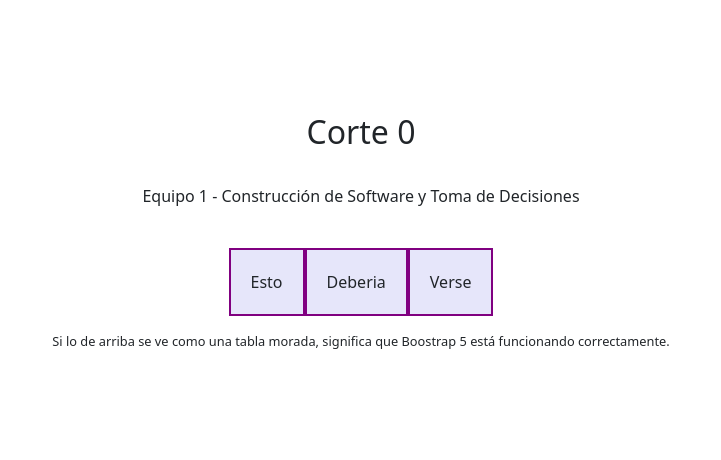
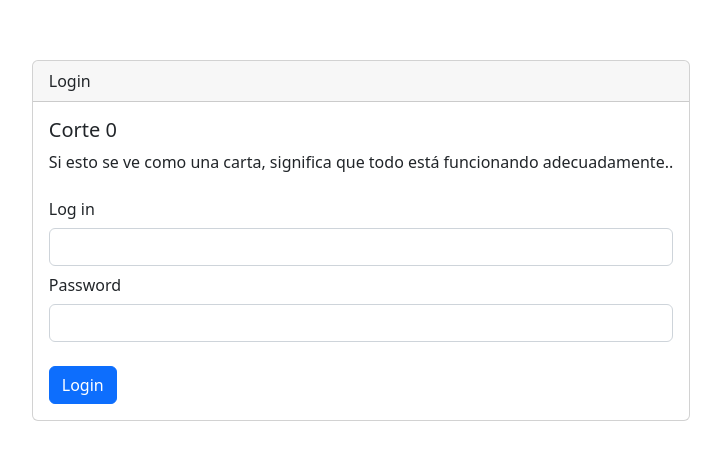
Before and after one commit to ITC2026/Corte_0, a plain HTML site: page index.html in a window 1280 px wide. Shown: the part 160-620 px from the top of the page, without its empty margins (279-1000 px from the left). Drawn offline with nearby package versions, Linux system fonts and the light colour scheme.

Commit message:
Added template html and css

```diff
--- a/index.html
+++ b/index.html
@@ -12,26 +12,40 @@
 
 <body>
     <div class="main-content">
-        <div class="text-center">
-            <h2>Corte 0</h2>
-            <br>
-            <p>Equipo 1 - Construcción de Software y Toma de Decisiones</p>
+        <div class="card">
+            <div class="card-header">
+                Login
+            </div>
+
+            <div class="card-body">
+                <h5 class="card-title">Corte 0</h5>
+                <p class="card-text">Si esto se ve como una carta, significa que todo está funcionando adecuadamente..
+                </p>
+
+                <form action="">
+                    <div class="col-auto">
+                        <label for="inputPassword6" class="col-form-label">Log in</label>
+                    </div>
+
+                    <div class="col-auto">
+                        <input class="form-control" type="text" aria-label="default input example">
+
+                    </div>
+
+                    <div class="col-auto">
+                        <label for="inputPassword6" class="col-form-label">Password</label>
+                    </div>
+                    <div class="col-auto">
+                        <input type="password" id="inputPassword6" class="form-control"
+                            aria-describedby="passwordHelpInline">
+                    </div>
+                </form>
+                <br>
+
+                <a href="#" class="btn btn-primary">Login</a>
+            </div>
+
         </div>
-
-        <div class="row mt-4">
-            <div class="col bg-purple border-purple text-center mb-3">
-                Esto
-            </div>
-            <div class="col bg-purple border-purple text-center mb-3">
-                Deberia
-            </div>
-            <div class="col bg-purple border-purple text-center mb-3">
-                Verse
-            </div>
-        </div>
-
-        <p id = "unofficial-footer">Si lo de arriba se ve como una tabla morada, significa que Boostrap 5 está funcionando correctamente.</p>
-
     </div>
 
 
--- /dev/null
+++ b/style/template.css
@@ -0,0 +1,47 @@
+* {
+    margin: 0;
+    padding: 0;
+    font-family: "Inter", sans-serif;
+}
+
+.navbar-main-direction {
+    display: flex;
+    flex-direction: row;
+}
+
+.navbar {
+    height: 100vh;
+    width: 60px;
+    position: fixed;
+    background-color: #283343;
+    display: flex;
+    flex-direction: column;
+    justify-content: space-between;
+    align-items: center;
+}
+
+.navbar div {
+    display: flex;
+    flex-direction: column;
+    align-items: center;
+}
+
+.navbar a {
+    text-decoration: none;
+    color: white;
+    margin-bottom: 20px;
+    margin-top: 2rem;
+}
+
+.navbar a img {
+    width: 30px;
+    height: auto;
+    fill: white;
+}
+
+main {
+    margin-left: 10rem;
+    margin-top: 5rem;
+    margin-right: 10rem;
+    width: 100%;
+}
```
Also changed, not shown: pages/template.html (added, +51 -0 lines), images/gear-fill.svg (added), images/house-white.png (added), images/house.png (added), images/house_door_fill.svg (added), images/journal-code.svg (added), images/person-workspace.svg (added).
